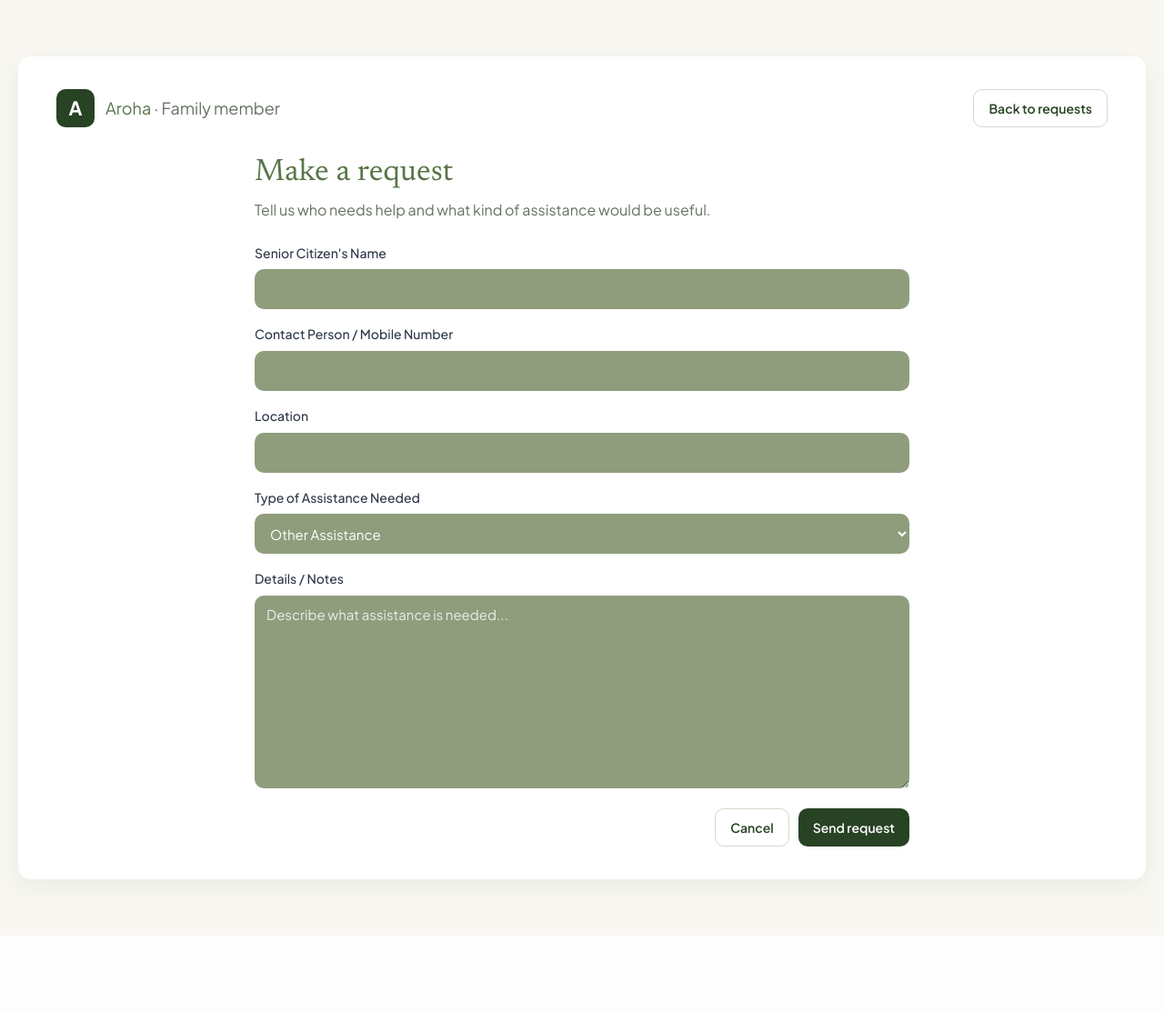
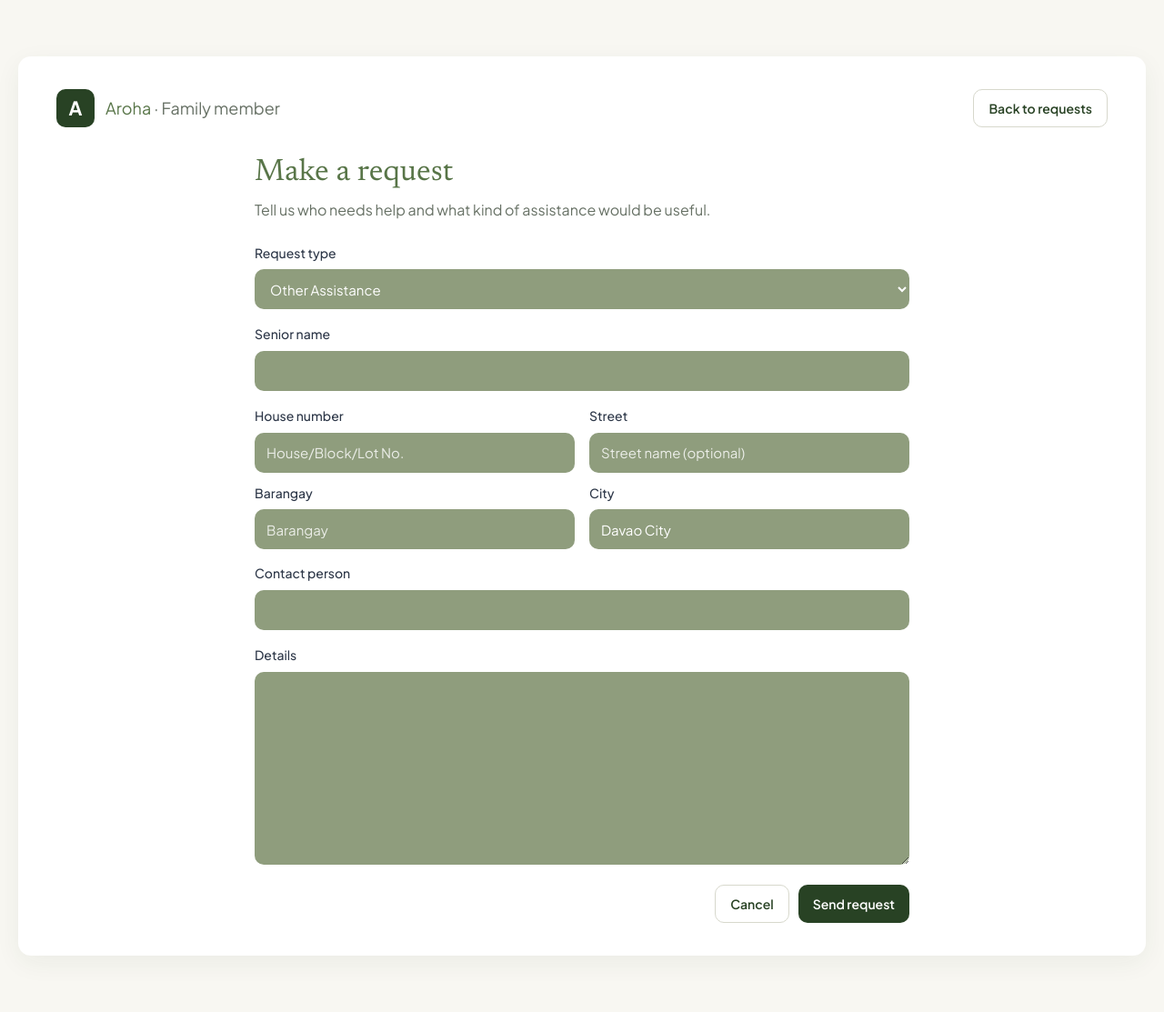
Before and after one commit to JLxav/Aroha, a Django app: page /requests/new/ in a window 1280 px wide. Shown: the whole page at 91% size. Before the commit the page ends 990 px from the top, so only its background shows below. Run offline with Django 5.2, Linux system fonts and the light colour scheme; the visitor is signed in with stand-in values (Sample User, id 1).

Commit message:
Updated and fixed location when making a request

```diff
--- a/aroha_app/forms.py
+++ b/aroha_app/forms.py
@@ -72,15 +72,21 @@ from .models import HelpRequest
 class HelpRequestForm(forms.ModelForm):
     class Meta:
         model = HelpRequest
-        fields = ["senior_name", "contact_person", "location", "request_type", "details"]
-        labels = {
-            "senior_name": "Senior Citizen's Name",
-            "contact_person": "Contact Person / Mobile Number",
-            "request_type": "Type of Assistance Needed",
-            "details": "Details / Notes",
-        }
+        fields = [
+            "request_type",
+            "senior_name",
+            "house_number",
+            "street",
+            "barangay",
+            "city",
+            "contact_person",
+            "details"
+        ]
         widgets = {
-            "details": forms.Textarea(attrs={"placeholder": "Describe what assistance is needed..."}),
+            "house_number": forms.TextInput(attrs={"placeholder": "House/Block/Lot No."}),
+            "street": forms.TextInput(attrs={"placeholder": "Street name (optional)"}),
+            "barangay": forms.TextInput(attrs={"placeholder": "Barangay"}),
+            "city": forms.TextInput(attrs={"placeholder": "City / Municipality"}),
         }
 
 class BarangayStatusForm(forms.ModelForm):
--- a/aroha_app/models.py
+++ b/aroha_app/models.py
@@ -52,7 +52,19 @@ class HelpRequest(models.Model):
     )
     senior_name = models.CharField(max_length=150)
     contact_person = models.CharField(max_length=150)
-    location = models.CharField(max_length=255, blank=True, null=True)
+
+    #locationfileds
+    house_number = models.CharField(max_length=50, default="")
+    street = models.CharField(max_length=100, blank=True, null=True)
+    barangay = models.CharField(max_length=100, default="") # Adjust default as needed
+    city = models.CharField(max_length=100, default="Davao City")
+
+    @property
+    def full_location(self):
+        """Returns a nicely formatted full address string."""
+        street_part = f"{self.street}, " if self.street else ""
+        return f"{self.house_number} {street_part}{self.barangay}, {self.city}"
+
     request_type = models.CharField(
         max_length=20,
         choices=RequestType.choices,
--- a/aroha_app/templates/requester/request_form.html
+++ b/aroha_app/templates/requester/request_form.html
@@ -2,13 +2,45 @@
 {% block title %}{% if object %}Edit request{% else %}New request{% endif %} - Aroha{% endblock %}
 {% block body_class %}site-page{% endblock %}
 {% block card_class %}wide{% endblock %}
+
 {% block content %}
+<style>
+  .location-grid {
+    display: grid;
+    grid-template-columns: 1fr 1fr;
+    gap: 12px 16px;
+    margin-bottom: 16px;
+  }
+  .location-grid p {
+    margin: 0;
+  }
+  @media (max-width: 600px) {
+    .location-grid {
+      grid-template-columns: 1fr;
+    }
+  }
+</style>
+
 <header class="topbar"><div class="brand"><span class="brand-mark">A</span><p class="brand-name">Aroha <span class="subtitle">· Family member</span></p></div><a class="btn secondary" href="{% url 'request_list' %}">Back to requests</a></header>
 <div class="form-panel">
   <div class="page-heading"><div><h1>{% if object %}Edit request{% else %}Make a request{% endif %}</h1><p class="subtitle">Tell us who needs help and what kind of assistance would be useful.</p></div></div>
   {% if preview %}<div class="message">Preview mode: <a href="{% url 'login' %}">log in</a> or <a href="{% url 'signup' %}">sign up</a> to save a request.</div>{% endif %}
   <form method="post">{% csrf_token %}{{ form.non_field_errors }}
-    {% for field in form %}<p><label for="{{ field.id_for_label }}">{{ field.label }}</label>{{ field }}{{ field.errors }}</p>{% endfor %}
+
+    <p><label for="{{ form.request_type.id_for_label }}">{{ form.request_type.label }}</label>{{ form.request_type }}{{ form.request_type.errors }}</p>
+    <p><label for="{{ form.senior_name.id_for_label }}">{{ form.senior_name.label }}</label>{{ form.senior_name }}{{ form.senior_name.errors }}</p>
+
+    <!-- Location Fields in Grid Layout -->
+    <div class="location-grid">
+      <p><label for="{{ form.house_number.id_for_label }}">{{ form.house_number.label }}</label>{{ form.house_number }}{{ form.house_number.errors }}</p>
+      <p><label for="{{ form.street.id_for_label }}">{{ form.street.label }}</label>{{ form.street }}{{ form.street.errors }}</p>
+      <p><label for="{{ form.barangay.id_for_label }}">{{ form.barangay.label }}</label>{{ form.barangay }}{{ form.barangay.errors }}</p>
+      <p><label for="{{ form.city.id_for_label }}">{{ form.city.label }}</label>{{ form.city }}{{ form.city.errors }}</p>
+    </div>
+
+    <p><label for="{{ form.contact_person.id_for_label }}">{{ form.contact_person.label }}</label>{{ form.contact_person }}{{ form.contact_person.errors }}</p>
+    <p><label for="{{ form.details.id_for_label }}">{{ form.details.label }}</label>{{ form.details }}{{ form.details.errors }}</p>
+
     <div class="form-actions"><a class="btn secondary" href="{% url 'request_list' %}{% if admin_preview %}?from_admin=1{% endif %}">Cancel</a>{% if admin_preview %}<a class="btn secondary" href="{% url 'admin_dashboard' %}">Back to Admin Dashboard</a>{% endif %}<button type="submit">{% if object %}Save changes{% else %}Send request{% endif %}</button></div>
   </form>
 </div>
```
Also changed, not shown: aroha_app/templates/barangay/request_detail.html (+24 -15 lines), aroha_app/templates/barangay/request_list.html (+29 -6 lines).
